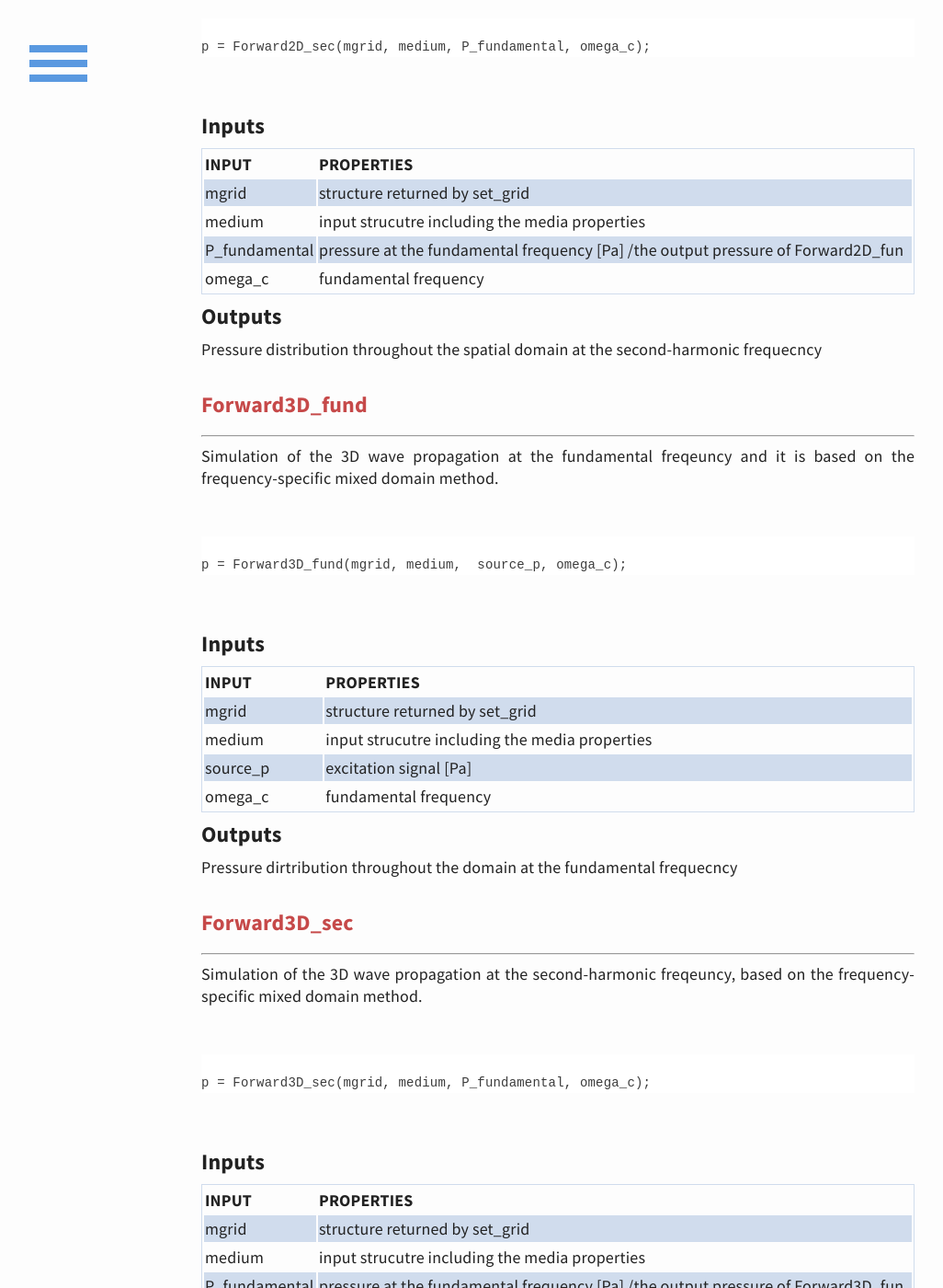
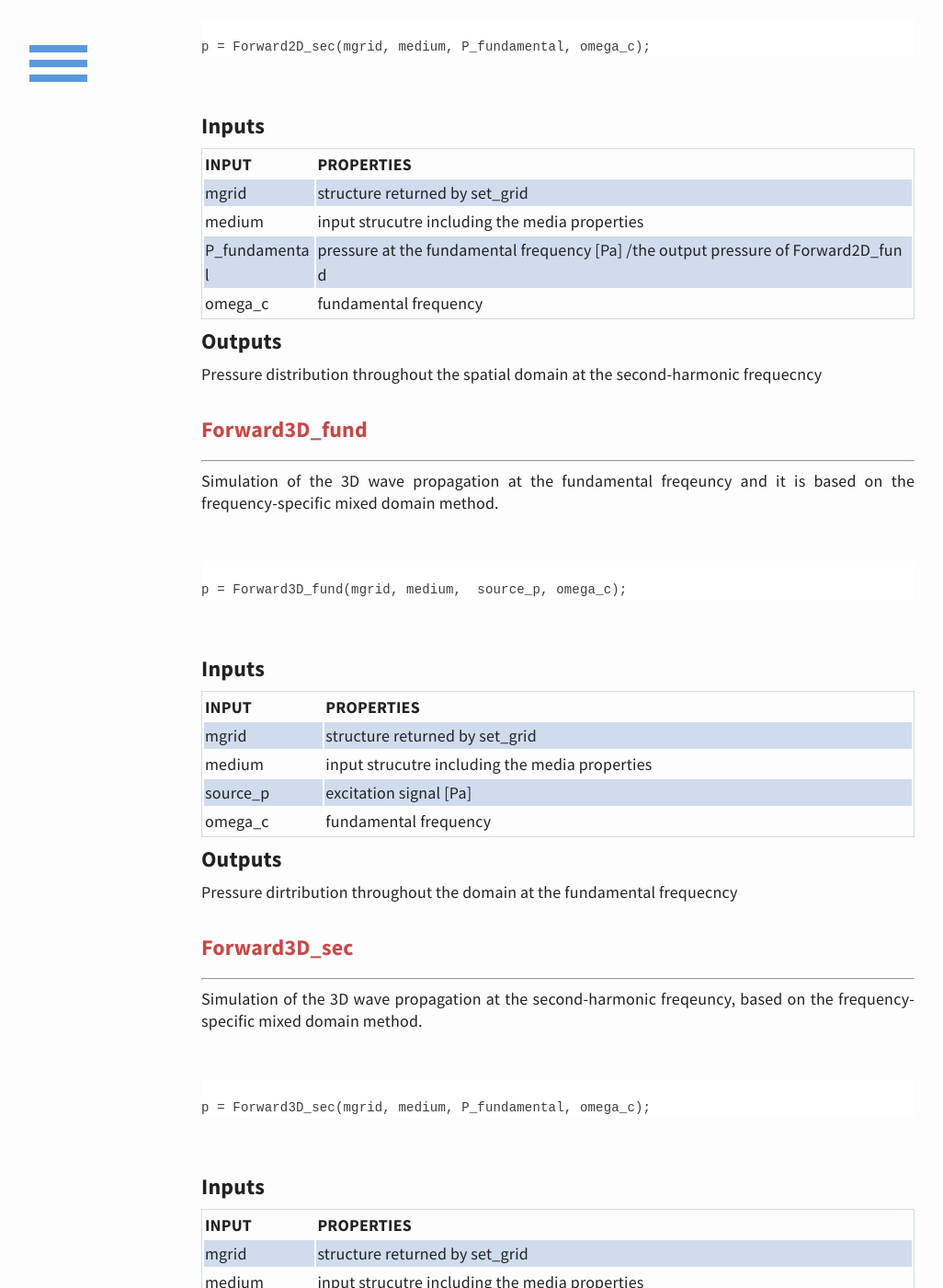
Before and after one commit to m-SOUND/mSOUND, a Jekyll site: the page built from function.html, in a window 1280 px wide and 1400 px high, scrolled down 3858 px. Shown: the whole window at 92% size, without its empty margins (33-1059 px from the left). Built offline with Jekyll 4.4.1, drawn with Linux system fonts in a browser that asks for light colours; some of the changed text lies outside the part shown.

Commit message:
Update function.html

```diff
--- a/function.html
+++ b/function.html
@@ -252,7 +252,7 @@
     <td>medium </td><td>input strucutre including the media properties</td>
   </tr>
   <tr>
-    <td>P_fundamental</td><td>pressure at the fundamental frequency  [Pa] /the output pressure of Forward2D_fun </td>
+    <td>P_fundamental</td><td>pressure at the fundamental frequency  [Pa] /the output pressure of Forward2D_fund</td>
   </tr>
    <tr>
     <td>omega_c </td><td>fundamental frequency </td>
@@ -320,7 +320,7 @@
     <td>medium </td><td>input strucutre including the media properties</td>
   </tr>
   <tr>
-    <td>P_fundamental</td><td>pressure at the fundamental frequency  [Pa] /the output pressure of Forward3D_fun</td>
+    <td>P_fundamental</td><td>pressure at the fundamental frequency  [Pa] /the output pressure of Forward3D_fund</td>
   </tr>
    <tr>
     <td>omega_c </td><td>fundamental frequency </td>
```
